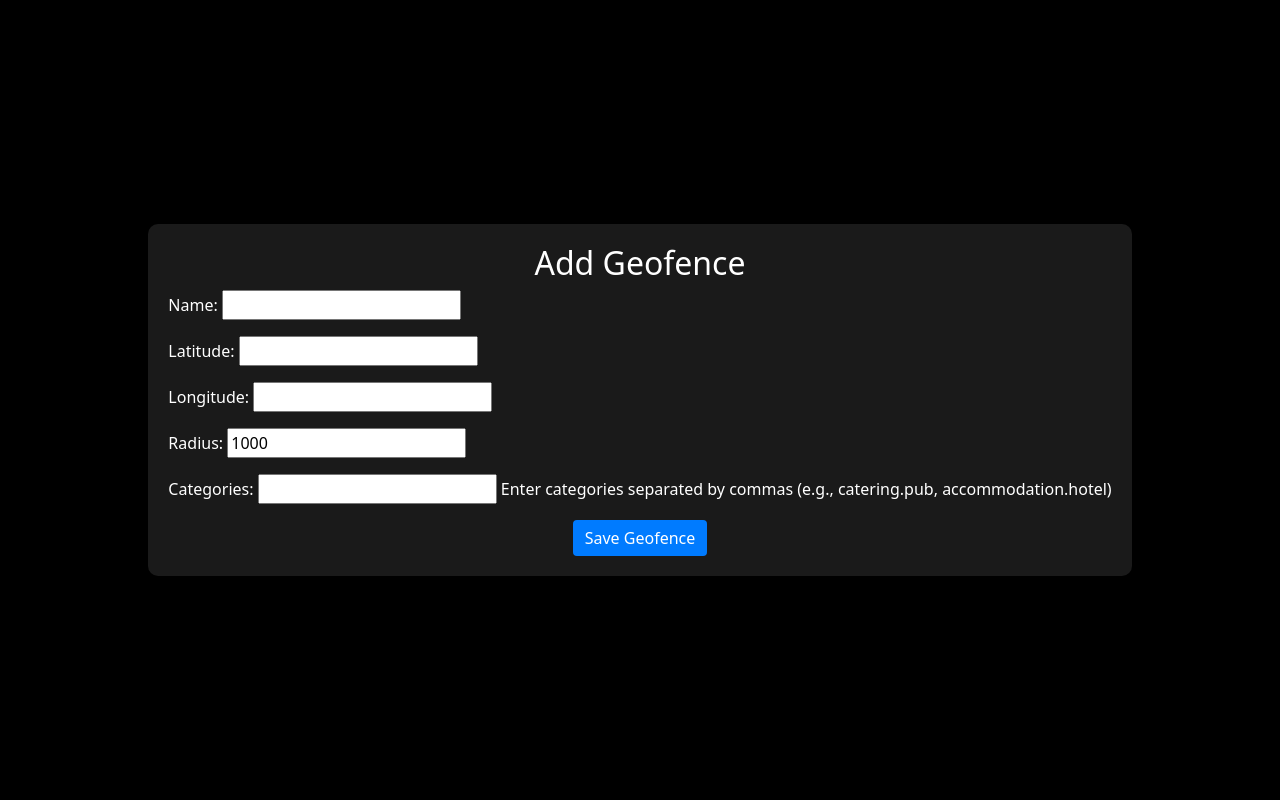
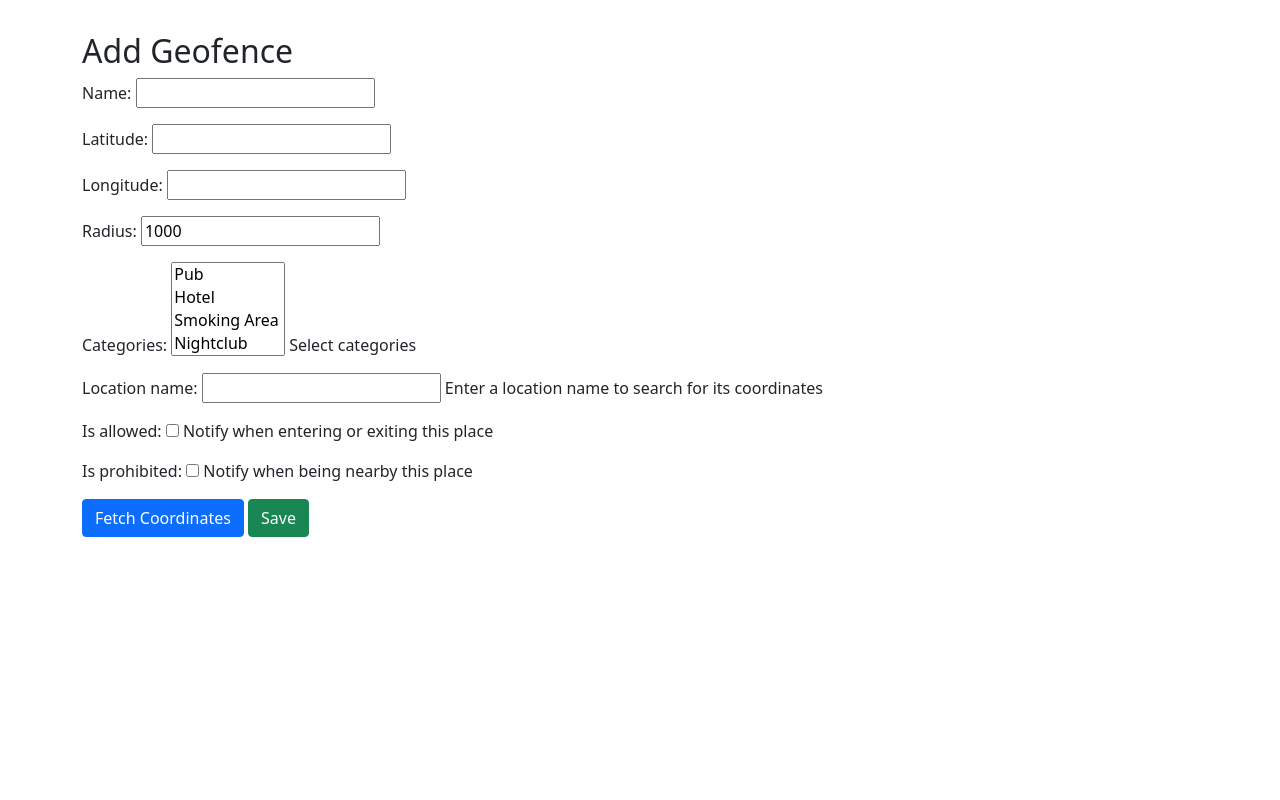
Before and after one commit to TaiHoag/stalkinator-django, a Django app: page /geofences/add/ in a window 1280 px wide. Run offline with Django 5.2, Linux system fonts and the light colour scheme; the visitor is signed in with stand-in values (Sample User, id 1); some libraries are stand-ins or nearby versions.

Commit message:
update forms.py

```diff
--- a/tracker/forms.py
+++ b/tracker/forms.py
@@ -11,7 +11,39 @@ class SignUpForm(UserCreationForm):
         fields = ('username', 'email', 'password1', 'password2',)
 
 class GeofenceForm(forms.ModelForm):
-    categories = forms.CharField(help_text="Enter categories separated by commas (e.g., catering.pub, accommodation.hotel)")
+    CATEGORY_CHOICES = [
+        ('catering.pub', 'Pub'),
+        ('accommodation.hotel', 'Hotel'),
+        ('commercial.smoking', 'Smoking Area'),
+        ('adult.nightclub', 'Nightclub'),
+        ('commercial.erotic', 'Erotic Services'),
+        ('accommodation.hotel', 'Hotel'),
+        ('catering.bar', 'Bar'),
+        ('adult', 'Adult Services'),
+        # Add more categories as needed
+    ]
+
+    categories = forms.MultipleChoiceField(
+        choices=CATEGORY_CHOICES,
+        widget=forms.SelectMultiple(),
+        help_text="Select categories"
+    )
+    location_name = forms.CharField(
+        required=False,
+        help_text="Enter a location name to search for its coordinates"
+    )
+    is_allowed = forms.BooleanField(required=False, help_text="Notify when entering or exiting this place")
+    is_prohibited = forms.BooleanField(required=False, help_text="Notify when being nearby this place")
+
     class Meta:
         model = Geofence
-        fields = ['name', 'latitude', 'longitude', 'radius', 'categories']
+        fields = ['name', 'latitude', 'longitude', 'radius', 'categories', 'location_name', 'is_allowed', 'is_prohibited']
+
+    def __init__(self, *args, **kwargs):
+        super(GeofenceForm, self).__init__(*args, **kwargs)
+        self.fields['categories'].required = False
+        self.fields['latitude'].required = False
+        self.fields['longitude'].required = False
+        self.fields['location_name'].required = False
+        self.fields['is_allowed'].required = False
+        self.fields['is_prohibited'].required = False
--- a/tracker/templates/tracker/add_geofence.html
+++ b/tracker/templates/tracker/add_geofence.html
@@ -6,44 +6,40 @@
     <title>Add Geofence</title>
     <link rel="stylesheet" href="https://cdnjs.cloudflare.com/ajax/libs/bootstrap/5.1.3/css/bootstrap.min.css">
     <style>
-        body, html {
-            height: 100%;
-            display: flex;
-            justify-content: center;
-            align-items: center;
-            background: #000;
-            color: #fff;
-        }
-        .card {
-            background: rgba(255, 255, 255, 0.1);
-            border: none;
-            padding: 20px;
-            border-radius: 10px;
-        }
-        .form-control {
-            background: rgba(255, 255, 255, 0.2);
-            color: #fff;
-            border: none;
-        }
-        .form-control:focus {
-            background: rgba(255, 255, 255, 0.2);
-            color: #fff;
-        }
-        .btn-primary {
-            background-color: #007bff;
-            border: none;
+        body {
+            padding: 2rem;
         }
     </style>
+    <script>
+        async function fetchCoordinates() {
+            const locationName = document.getElementById('id_location_name').value;
+            const apiKey = 'cd89b5f6cefc4b9ebf4f94117e19577e'; // Replace with your Geoapify API key
+            const url = `https://api.geoapify.com/v1/geocode/search?text=${encodeURIComponent(locationName)}&apiKey=${apiKey}`;
+
+            const response = await fetch(url);
+            const data = await response.json();
+
+            if (data.features && data.features.length > 0) {
+                const location = data.features[0];
+                const lat = location.geometry.coordinates[1];
+                const lon = location.geometry.coordinates[0];
+
+                document.getElementById('id_latitude').value = lat;
+                document.getElementById('id_longitude').value = lon;
+            } else {
+                alert('Location not found');
+            }
+        }
+    </script>
 </head>
 <body>
-    <div class="card">
-        <h2 class="text-center">Add Geofence</h2>
-        <form method="POST">
+    <div class="container">
+        <h2>Add Geofence</h2>
+        <form method="post">
             {% csrf_token %}
             {{ form.as_p }}
-            <div class="text-center">
-                <button type="submit" class="btn btn-primary">Save Geofence</button>
-            </div>
+            <button type="button" class="btn btn-primary" onclick="fetchCoordinates()">Fetch Coordinates</button>
+            <button type="submit" class="btn btn-success">Save</button>
         </form>
     </div>
 </body>
```
Also changed, not shown: static/maps/map.html (+14 -14 lines).
